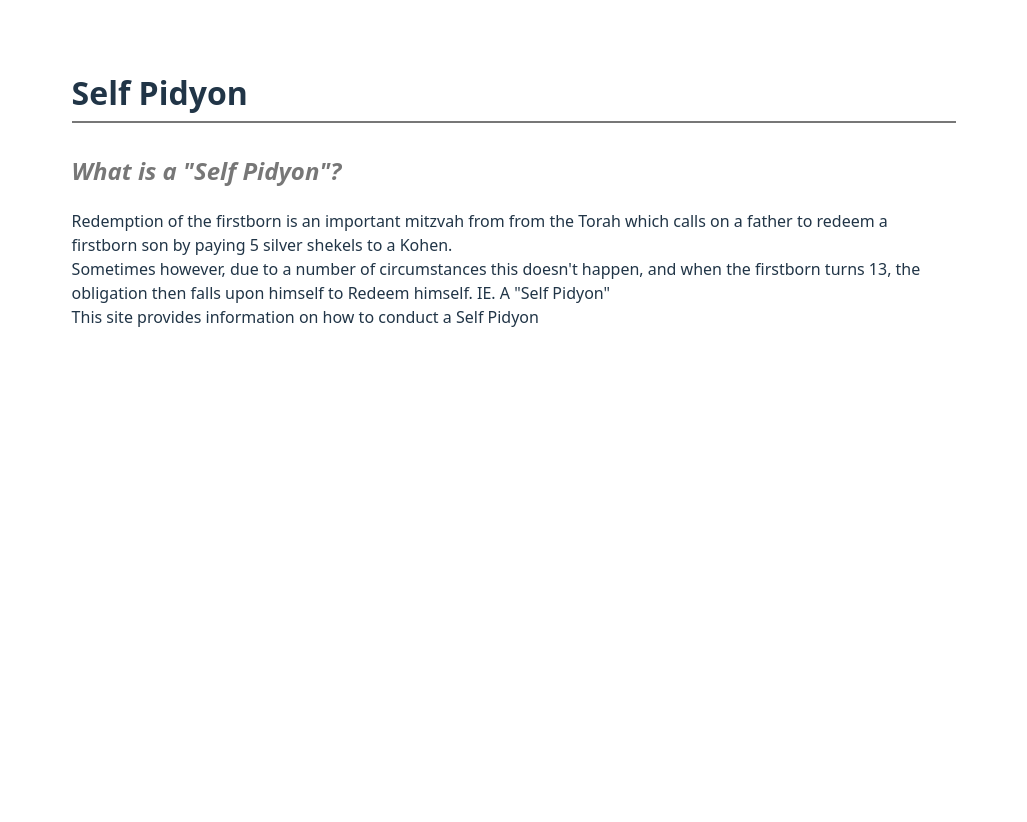
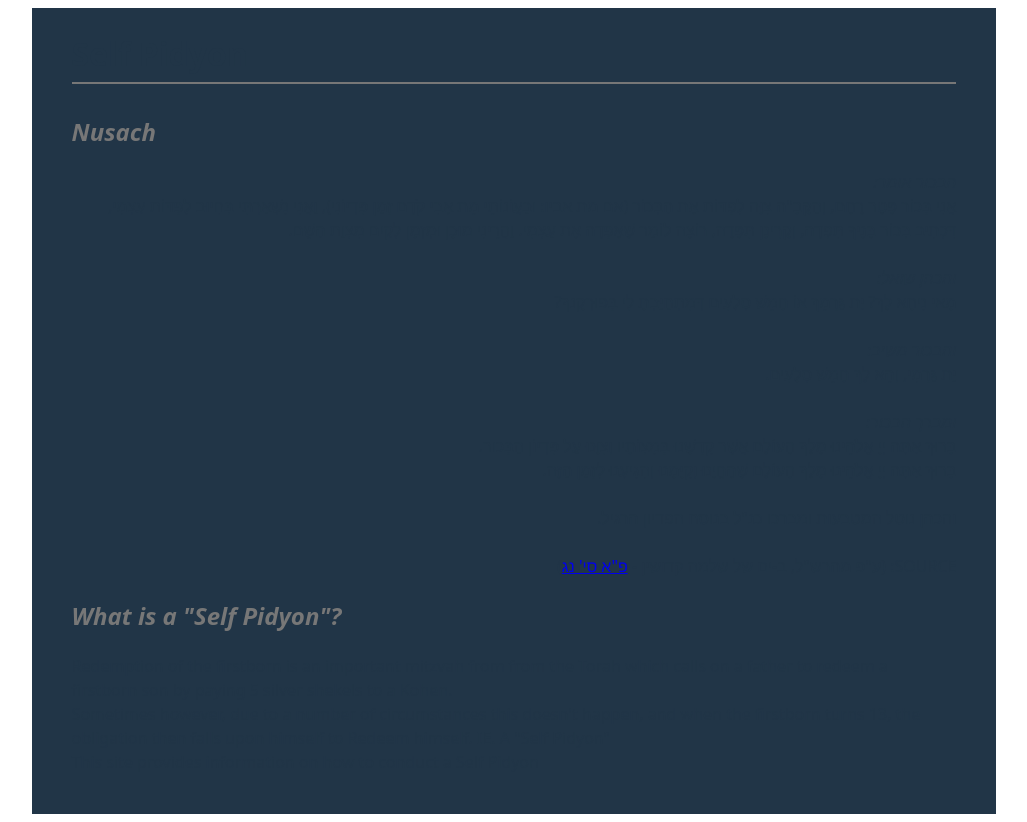
Before and after one commit to itaikta/SelfPidyon, a Vue app: page / in a window 1280 px wide. Shown: the whole page, without its empty margins (126-1153 px from the left). Before the commit the page ends 800 px from the top, so only its background shows below. Built offline with nearby package versions, Linux system fonts and the light colour scheme.

Commit message:
Put nusach on

```diff
--- a/src/components/HomePage.vue
+++ b/src/components/HomePage.vue
@@ -1,5 +1,33 @@
 <template>
   <h1 id="titleHeading">Self Pidyon</h1>
+  <h2 class="subHeading">Nusach</h2>
+  <p dir="rtl"><i>הבכור אומר:</i></p>
+  <p dir="rtl">אֲנִי בְּכוֹר פָּטֶר רֶחֶם, וְהַקָּבָ"ה צִוָּה לִפְדּוֹת אֶת הַבְּכוֹר (אם מת אביו: וּבַעֲוֹנוֹתֵי מֵת
+    אָבִי קֹדֶם
+    זְמַן פִּדְיוֹנִי), וַאֲנִי נִשְׁאַרְתִּי בְּחִיוּב לִפְדּוֹת עַצְמִי, דִּכְתִיב בְּכוֹר בָּנֶיךָ תִּפְדֶה,
+    וְקָרִינָן תִּפָּדֶה, רוֹצֶה לוֹמַר שֶׁאֶפְדֶה אֶת עַצְמִי. וַהֲרֵינִי מוּכָן וּמְזְמָן לְקַיִם מִצְוַת הַשֵׁם.</p>
+  <br />
+
+  <p dir="rtl"><i>והכהן שואל:</i></p>
+  <p dir="rtl">מָאי נִיחָא לָךְ? יַת גַּרְמֵךְ אוֹ חָמֵשׁ סְלָעִים דְּמִתְחַיַּבְתָּ לִי בְּפוּרְקָנךְ?</p>
+  <br />
+
+  <p dir="rtl"><i>והבכור משיב:</i></p>
+  <p dir="rtl">יַת גַּרְמִי, וְהֵא לָךְ חָמֵשׁ סְלָעִים.</p>
+  <br />
+
+  <p dir="rtl"><i>ומברך הבכור:</i></p>
+  <p dir="rtl">בָּרוּךְ אַתָּה יְיָ אֱלֹהֵינוּ מֶלֶךְ הָעוֹלָם אֲשֶׁר קִדְשָׁנוּ בְּמִצְוֹתָיו וְצִוָּנוּ עַל פִּדְיוֹן
+    הַבְּכור.</p>
+  <p dir="rtl">בָּרוּךְ אַתָּה יְיָ אֱלֹהֵינוּ מֶלֶךְ הָעוֹלָם שֶׁהֶחֱיָנוּ וְקִיָּמָנוּ וְהִגִיעָנוּ לִזְמַן הַזֶּה.
+  </p>
+  <br />
+
+  <p dir="rtl">והכהן נוטל המטבעות ומברכו כנ"ל בנוסח הפדיון הרגיל.</p>
+  <br />
+
+  <p dir="rtl">SOURCE: (ע"פ מהרש"ל, ב-ים של שלמה קדושין - <a href="https://www.hebrewbooks.org/pdfpager.aspx?req=49418&st=&pgnum=29">פ"א סי' נג</a>)</p>
+
   <h2 class="subHeading">What is a "Self Pidyon"?</h2>
   <p>Redemption of the firstborn is an important mitzvah from from the Torah which calls on a father to redeem a
     firstborn son by paying 5 silver shekels to a Kohen.</p>
--- /dev/null
+++ b/src/components/Page.vue
@@ -0,0 +1,6 @@
+<script setup lang="ts">
+  import Tabs from "./NavTabs.vue";
+</script>
+<template>
+    <Tabs />
+</template>
--- a/src/style.css
+++ b/src/style.css
@@ -5,7 +5,7 @@
 
   color-scheme: light dark;
   color: rgba(255, 255, 255, 0.87);
-  background-color: #242424;
+  background-color: black;
 
   font-synthesis: none;
   text-rendering: optimizeLegibility;
@@ -14,8 +14,9 @@
 }
 
 #app {
+  background-color: #213547;
   margin: 0 auto;
-  padding: 40px;
+  padding: 1px 40px 40px;
   width: 70%;
   min-width: 300px;
 }
@@ -31,7 +32,7 @@ p {
   background-color: #f1f1f1;
 }
 
-.tabs.tab {
+#tabs.tab {
   background-color: inherit;
   float: left;
   border: none;
```
Also changed, not shown: src/components/NavTabs.vue (added).
